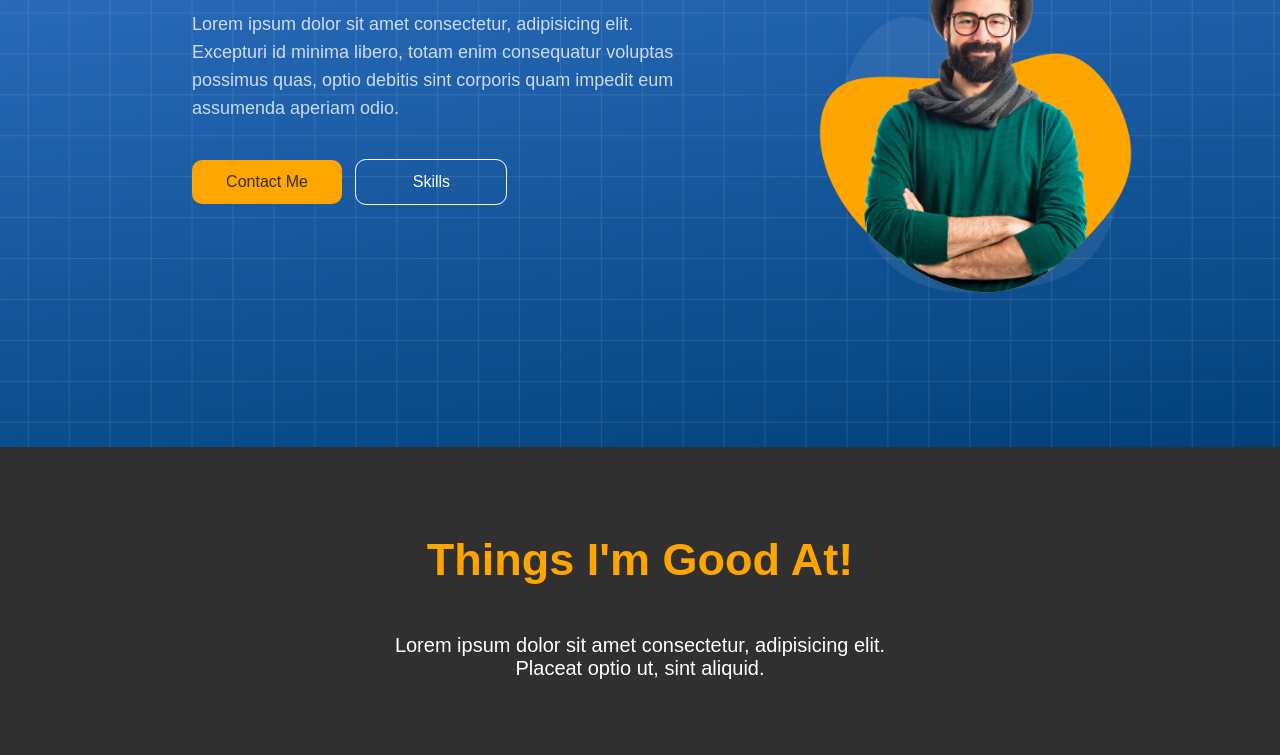
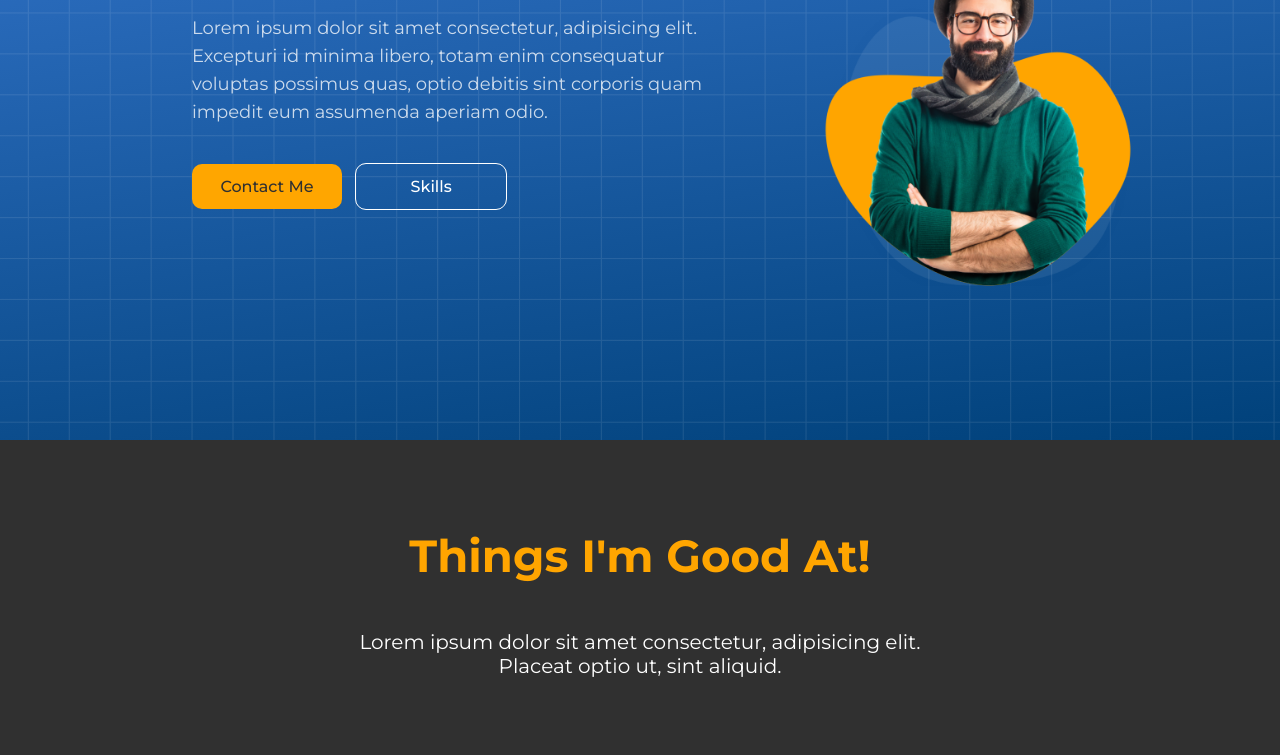
Before and after one commit to muquitarif/portfolio-website, a plain HTML site: page index.html in a window 1280 px wide. Shown: the part 270-1025 px from the top of the page. Drawn offline with nearby package versions, Linux system fonts and the light colour scheme.

Commit message:
Update Files

```diff
--- a/index.html
+++ b/index.html
@@ -7,9 +7,15 @@
     <meta name="viewport" content="width=device-width, initial-scale=1.0">
     <title>Portfolio Website</title>
 
-    <!-- Bootstrap icons -->
+    <!-- MONTSERRAT FONT-->
+    <link rel="preconnect" href="https://fonts.googleapis.com">
+    <link rel="preconnect" href="https://fonts.gstatic.com" crossorigin>
+    <link href="https://fonts.googleapis.com/css2?family=Montserrat:wght@300;400;500;600;700&display=swap"
+        rel="stylesheet">
+
+    <!-- ICONS BOOTSTRAP -->
     <link rel="stylesheet" href="https://cdn.jsdelivr.net/npm/bootstrap-icons@1.9.1/font/bootstrap-icons.css">
-    <!-- CSS File Link -->
+    <!-- CSS FILE LINK-->
     <link rel="stylesheet" href="style.css">
 </head>
 
--- a/style.css
+++ b/style.css
@@ -7,8 +7,6 @@
     --card: rgb(68, 68, 68);
     --icons-bacground: #ffffff;
 }
-
-@import url('https://fonts.googleapis.com/css2?family=Montserrat:wght@300;400;500;600;700&display=swap');
 
 * {
     font-family: 'Montserrat', sans-serif;
```
